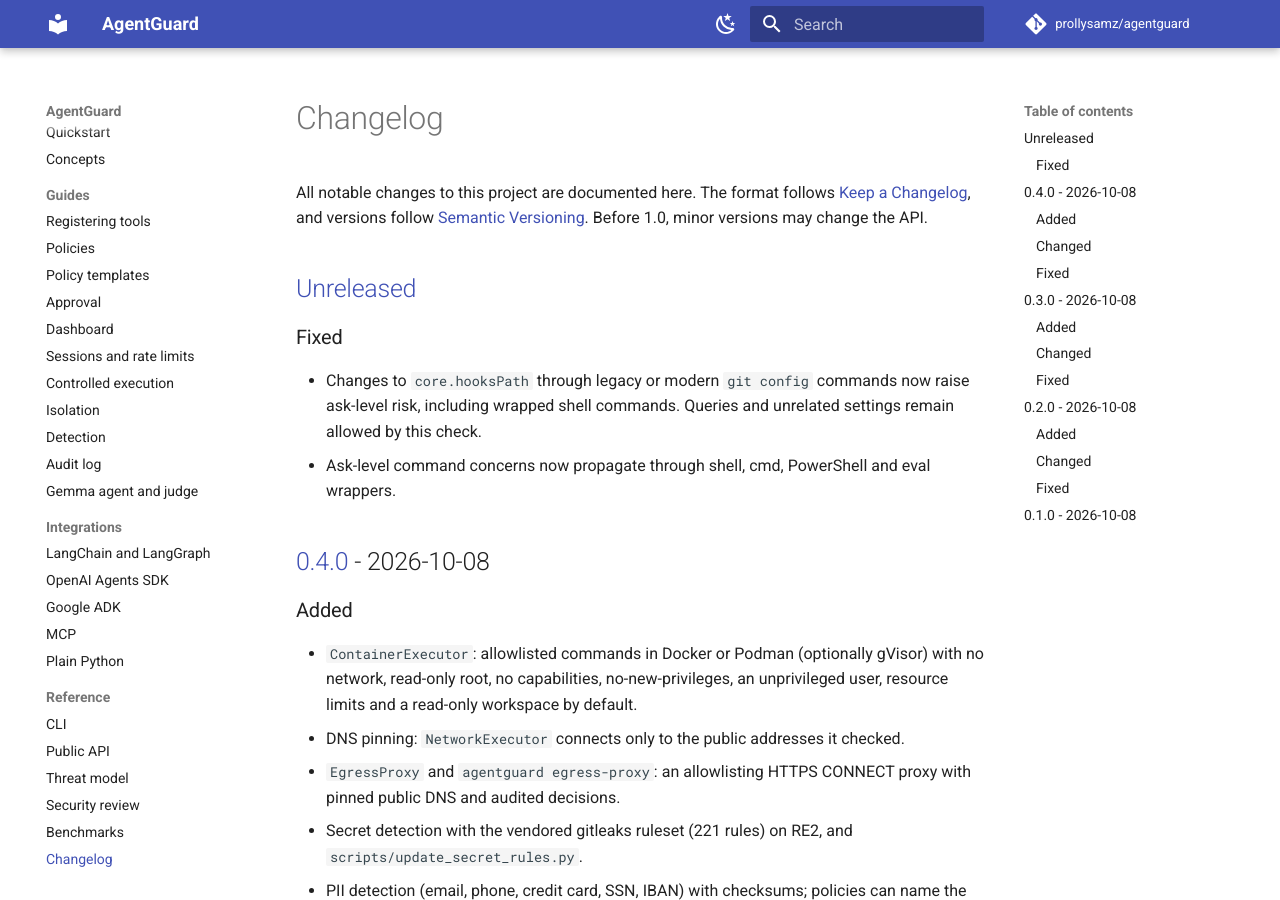
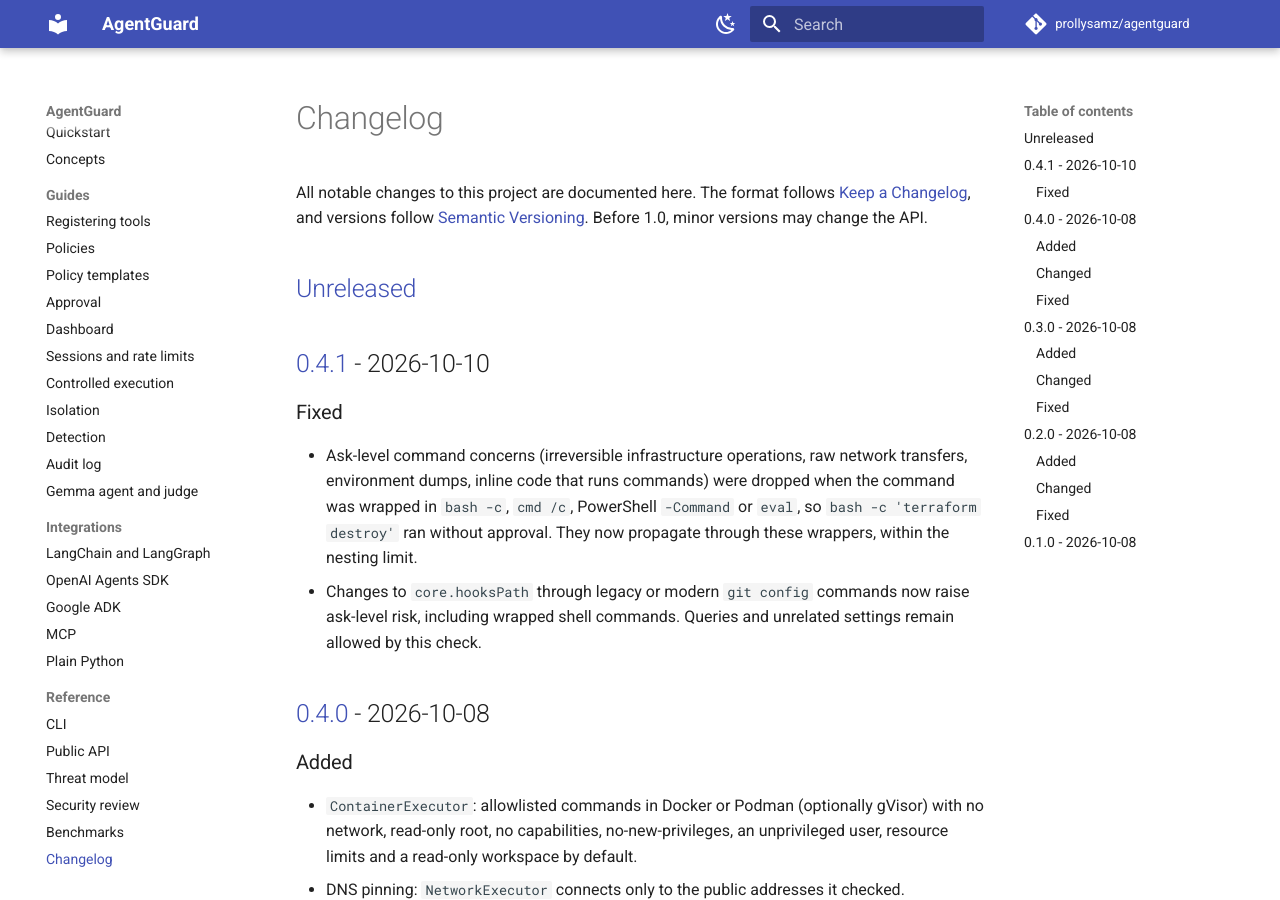
Before and after one commit to prollysamz/agentguard, an MkDocs documentation site: the page built from docs/changelog.md, in a window 1280 px wide and 900 px high. Built offline with MkDocs 1.6.1 and Material for MkDocs 9.7.7, drawn with Linux system fonts in a browser that asks for light colours; comment, search, counter and statistics services are not loaded.

Commit message:
Release 0.4.1
Co-Authored-By: Claude Sonnet 5.5 <noreply@anthropic.com>

```diff
--- a/CHANGELOG.md
+++ b/CHANGELOG.md
@@ -6,11 +6,16 @@ All notable changes to this project are documented here. The format follows
 
 ## [Unreleased]
 
+## [0.4.1] - 2026-10-10
+
 ### Fixed
-- Changes to `core.hooksPath` through legacy or modern `git config` commands now
-  raise ask-level risk, including wrapped shell commands. Queries and unrelated settings
-  remain allowed by this check.
-- Ask-level command concerns now propagate through shell, cmd, PowerShell and eval wrappers.
+- Ask-level command concerns (irreversible infrastructure operations, raw network transfers,
+  environment dumps, inline code that runs commands) were dropped when the command was wrapped
+  in `bash -c`, `cmd /c`, PowerShell `-Command` or `eval`, so `bash -c 'terraform destroy'`
+  ran without approval. They now propagate through these wrappers, within the nesting limit.
+- Changes to `core.hooksPath` through legacy or modern `git config` commands now raise
+  ask-level risk, including wrapped shell commands. Queries and unrelated settings remain
+  allowed by this check.
 
 ## [0.4.0] - 2026-10-08
 
@@ -124,7 +129,8 @@ Initial source release: policy as code, deterministic risk scoring, CLI approval
 controlled executors, workspace verification, hash-chained audit log, MCP adapter,
 and the prompt-injection demo with an optional local Gemma agent and judge.
 
-[Unreleased]: https://github.com/prollysamz/agentguard/compare/v0.4.0...HEAD
+[Unreleased]: https://github.com/prollysamz/agentguard/compare/v0.4.1...HEAD
+[0.4.1]: https://github.com/prollysamz/agentguard/compare/v0.4.0...v0.4.1
 [0.4.0]: https://github.com/prollysamz/agentguard/compare/v0.3.0...v0.4.0
 [0.3.0]: https://github.com/prollysamz/agentguard/compare/971b8bd...v0.3.0
 [0.2.0]: https://github.com/prollysamz/agentguard/compare/8a0f847...971b8bd
--- a/pyproject.toml
+++ b/pyproject.toml
@@ -4,7 +4,7 @@ build-backend = "hatchling.build"
 
 [project]
 name = "agentguard-oss"
-version = "0.4.0"
+version = "0.4.1"
 description = "Open-source safety layer for AI agent tool calls: policy, risk checks, human approval and tamper-evident audit"
 readme = "README.md"
 requires-python = ">=3.11"
```
Also changed, not shown: docs/benchmarks.md (+1 -1 lines).
